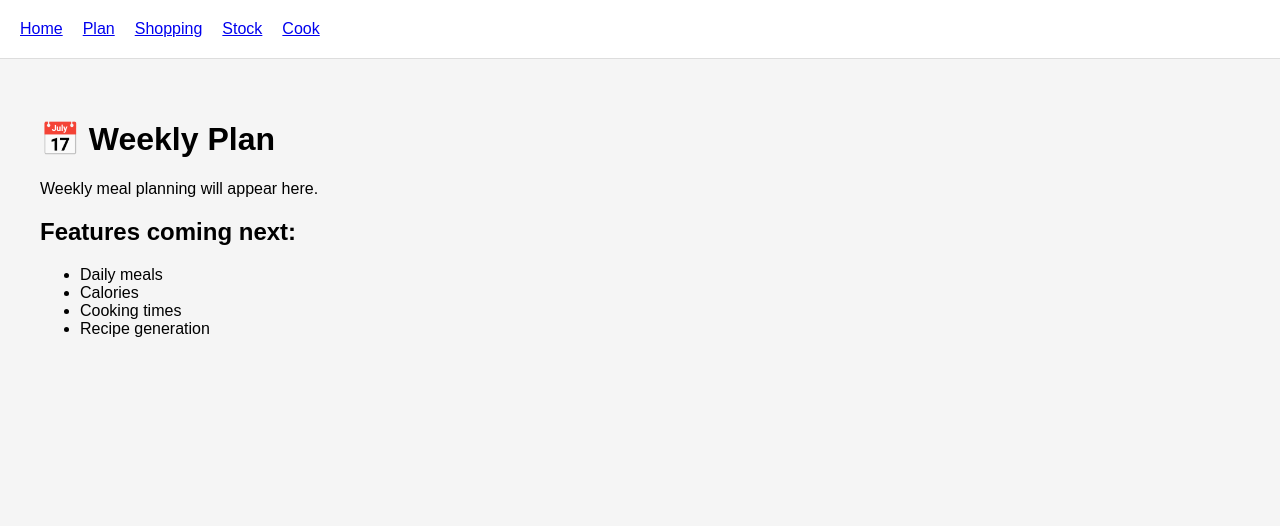
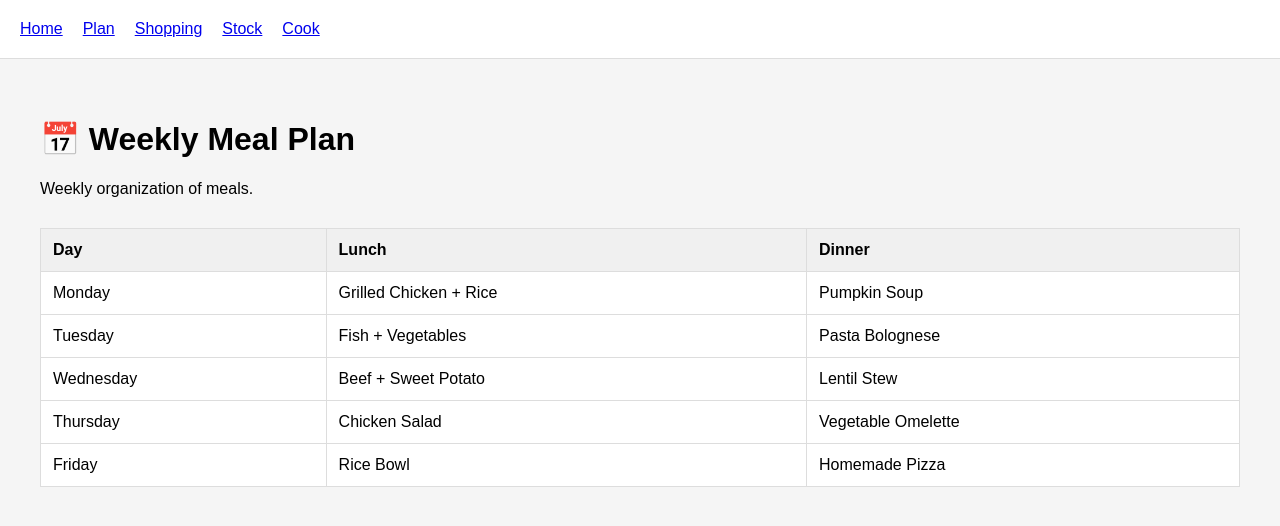
Before and after one commit to mauroapadula-beep/meal-planner-robomidas, a Next.js app: page /plan in a window 1280 px wide. Shown: the top 526 px of the page. Built offline with nearby package versions, Linux system fonts and the light colour scheme.

Commit message:
Update page.js

```diff
--- a/app/plan/page.js
+++ b/app/plan/page.js
@@ -1,18 +1,80 @@
+const weeklyPlan = [
+  {
+    day: 'Monday',
+    lunch: 'Grilled Chicken + Rice',
+    dinner: 'Pumpkin Soup',
+  },
+  {
+    day: 'Tuesday',
+    lunch: 'Fish + Vegetables',
+    dinner: 'Pasta Bolognese',
+  },
+  {
+    day: 'Wednesday',
+    lunch: 'Beef + Sweet Potato',
+    dinner: 'Lentil Stew',
+  },
+  {
+    day: 'Thursday',
+    lunch: 'Chicken Salad',
+    dinner: 'Vegetable Omelette',
+  },
+  {
+    day: 'Friday',
+    lunch: 'Rice Bowl',
+    dinner: 'Homemade Pizza',
+  },
+]
+
 export default function PlanPage() {
   return (
-    <div style={{ padding: 40, fontFamily: 'Arial' }}>
-      <h1>📅 Weekly Plan</h1>
+    <div style={{ padding: 40 }}>
+      <h1>📅 Weekly Meal Plan</h1>
 
-      <p>Weekly meal planning will appear here.</p>
+      <p>Weekly organization of meals.</p>
 
-      <h2>Features coming next:</h2>
+      <table
+        style={{
+          width: '100%',
+          borderCollapse: 'collapse',
+          marginTop: 30,
+          backgroundColor: 'white',
+        }}
+      >
+        <thead>
+          <tr>
+            <th style={styles.th}>Day</th>
+            <th style={styles.th}>Lunch</th>
+            <th style={styles.th}>Dinner</th>
+          </tr>
+        </thead>
 
-      <ul>
-        <li>Daily meals</li>
-        <li>Calories</li>
-        <li>Cooking times</li>
-        <li>Recipe generation</li>
-      </ul>
+        <tbody>
+          {weeklyPlan.map((item) => (
+            <tr key={item.day}>
+              <td style={styles.td}>{item.day}</td>
+
+              <td style={styles.td}>{item.lunch}</td>
+
+              <td style={styles.td}>{item.dinner}</td>
+            </tr>
+          ))}
+        </tbody>
+      </table>
     </div>
   )
 }
+
+const styles = {
+  th: {
+    border: '1px solid #ddd',
+    padding: 12,
+    backgroundColor: '#f0f0f0',
+    textAlign: 'left',
+  },
+
+  td: {
+    border: '1px solid #ddd',
+    padding: 12,
+  },
+}
```
